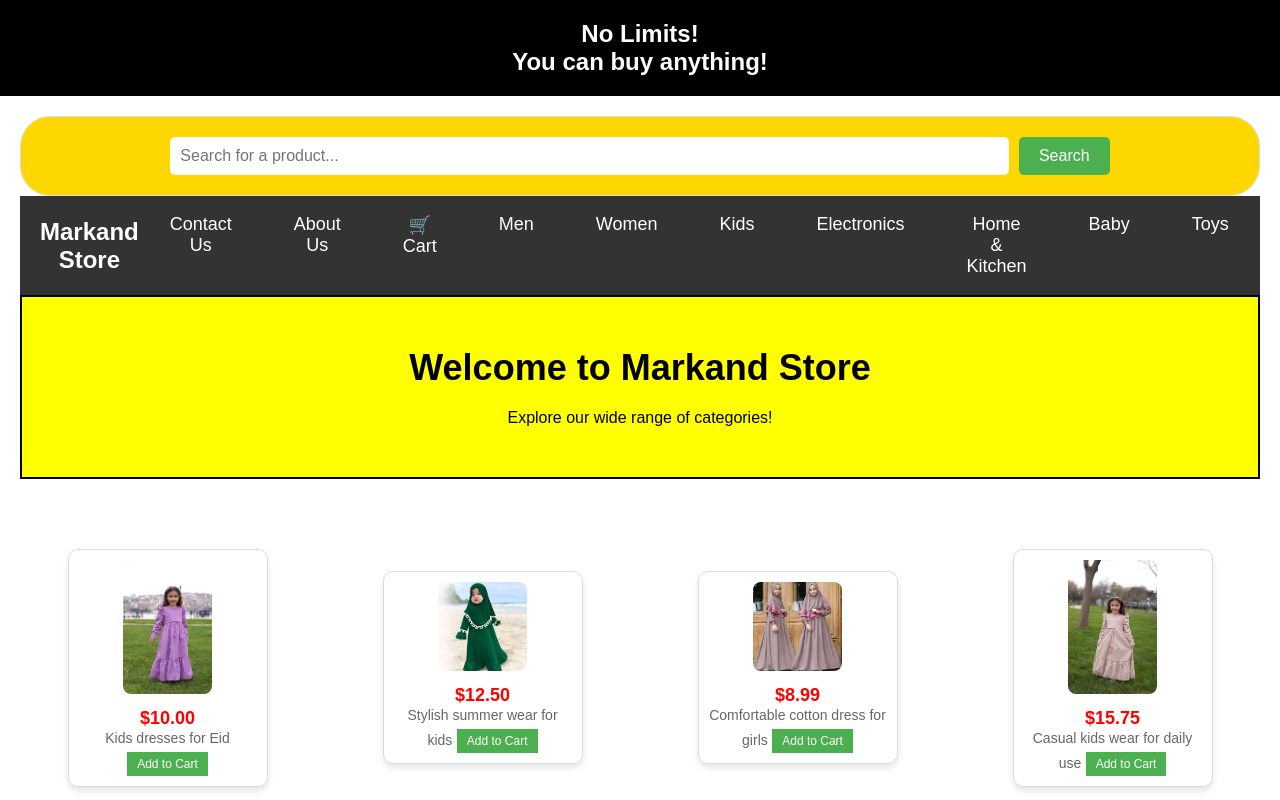
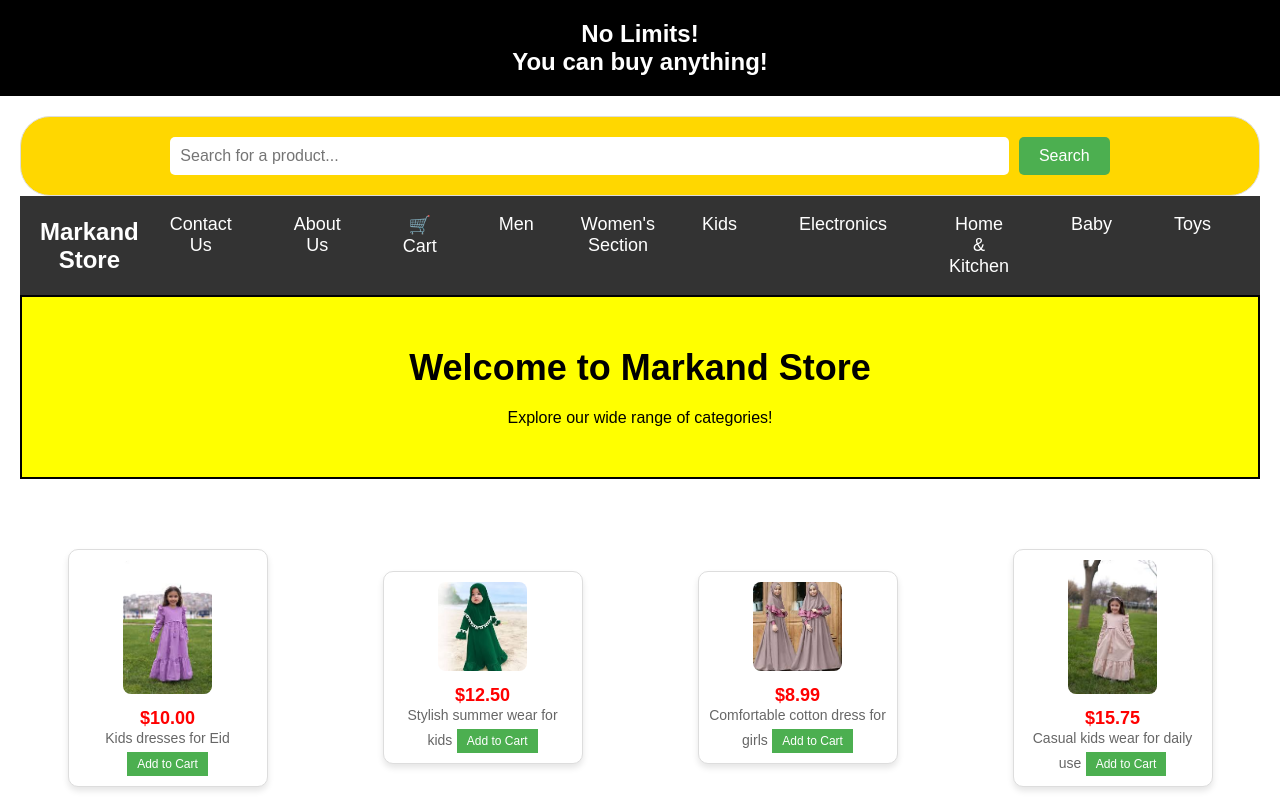
Before and after one commit to Markands/Markands123.github.io, a plain HTML site: page index.html in a window 1280 px wide. Shown: the top 800 px of the page. Drawn offline with Linux system fonts and the light colour scheme; files whose address does not match are found by name.

Commit message:
Update index.html

```diff
--- a/index.html
+++ b/index.html
@@ -160,7 +160,8 @@ function viewCart() {
                 <li style="font-size: 88px;"><a href="about.html">About Us</a></li>
                 <li><a href="cart.html">🛒Cart</a></li>
                 <li><a href="men.html">Men</a></li>
-                <li><a href="women.html">Women</a></li>
+
+                <a href="woman.html">Women's Section</a>
                 <li><a href="kids.html">Kids</a></li>
                 <li><a href="electronics.html">Electronics</a></li>
                 <li><a href="home-kitchen.html">Home & Kitchen</a></li>
```
